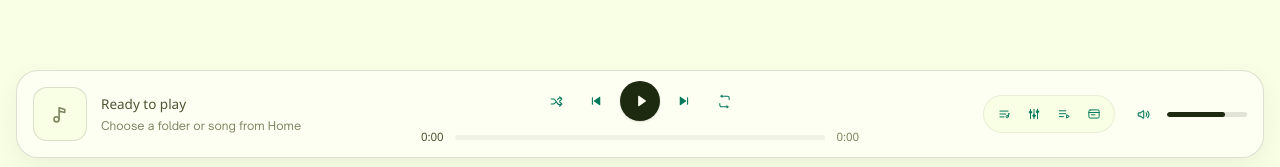
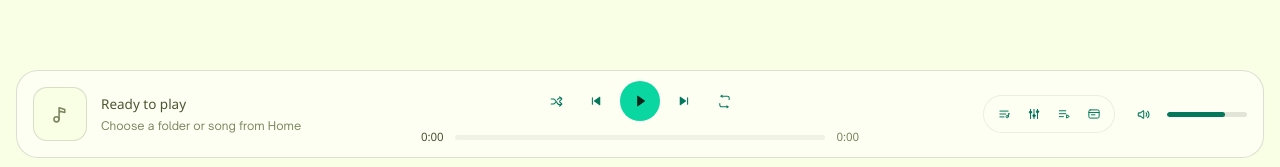
Before and after one commit to shohail-mahmud/vesper, a React (Vite) app: page / in a window 1280 px wide. Shown: the part 630-797 px from the top of the page. Built offline with nearby package versions, Linux system fonts and the light colour scheme; a web font is replaced by a local one.

Commit message:
Update PlayerBar.tsx

```diff
--- a/src/components/PlayerBar.tsx
+++ b/src/components/PlayerBar.tsx
@@ -66,7 +66,7 @@ export function PlayerBar() {
 
   return (
     <footer aria-label="Now playing" className="shrink-0 bg-paper px-4 pt-1.5 pb-3 select-none">
-      <div className="mx-auto flex max-w-[1440px] items-center justify-between gap-5 rounded-[22px] border-[1.5px] border-rule bg-paper-2 px-4 py-2.5 shadow-[0_8px_28px_rgba(0,0,0,0.06)]">
+      <div className="mx-auto flex max-w-[1440px] items-center justify-between gap-5 rounded-[22px] border-[1.5px] border-rule bg-paper-2 px-4 py-2.5">
         {/* 1. Left: Interactive Cover Art + Song Title & Artist */}
         <div className="flex min-w-0 flex-1 items-center gap-3.5">
           <div ref={coverRef} className="relative shrink-0">
@@ -110,7 +110,7 @@ export function PlayerBar() {
             {coverMenuOpen && track && (
               <div
                 role="menu"
-                className="rise absolute bottom-[62px] left-0 z-50 w-44 overflow-hidden rounded-[12px] border-[1.5px] border-[var(--tile-outline)] bg-paper-2 p-1 shadow-[0_14px_34px_rgba(0,0,0,0.18)]"
+                className="rise absolute bottom-[62px] left-0 z-50 w-44 overflow-hidden rounded-[12px] border-[1.5px] border-[var(--tile-outline)] bg-paper-2 p-1"
               >
                 <button
                   type="button"
@@ -184,13 +184,10 @@ export function PlayerBar() {
               aria-label="Shuffle"
               title={playback.shuffle ? "Shuffle enabled" : "Shuffle off"}
               className={`icon-btn relative h-8 w-8 ${
-                playback.shuffle ? "bg-[var(--surface-hover)] text-ink" : "text-ink-3"
+                playback.shuffle ? "bg-accent-soft text-accent-ink" : "text-ink-3"
               }`}
             >
               <I.Shuffle size={15} />
-              {playback.shuffle && (
-                <span className="absolute bottom-1 h-1 w-1 rounded-full bg-ink" />
-              )}
             </button>
 
             <button
@@ -198,7 +195,7 @@ export function PlayerBar() {
               onClick={() => void previous()}
               aria-label="Previous track"
               title="Previous track"
-              className="icon-btn h-8 w-8 text-ink"
+              className="icon-btn h-8 w-8 text-accent-ink"
             >
               <I.Prev size={16} />
             </button>
@@ -208,9 +205,9 @@ export function PlayerBar() {
               onClick={() => void togglePlay()}
               aria-label={playing ? "Pause" : "Play"}
               title={playing ? "Pause (Space)" : "Play (Space)"}
-              className="flex h-10 w-10 cursor-pointer items-center justify-center rounded-full bg-[var(--tile-outline)] text-paper-2 shadow-sm transition-transform hover:scale-[1.04] active:scale-[0.97]"
+              className="flex h-10 w-10 cursor-pointer items-center justify-center rounded-full bg-accent text-accent-on transition-all hover:bg-accent-hover hover:scale-[1.04] active:scale-[0.97]"
             >
-              {playing ? <I.Pause size={18} /> : <I.Play size={18} className="translate-x-[1px]" />}
+              {playing ? <I.Pause size={18} /> : <I.Play size={18} />}
             </button>
 
             <button
@@ -218,7 +215,7 @@ export function PlayerBar() {
               onClick={() => void next()}
               aria-label="Next track"
               title="Next track"
-              className="icon-btn h-8 w-8 text-ink"
+              className="icon-btn h-8 w-8 text-accent-ink"
             >
               <I.Next size={16} />
             </button>
@@ -230,7 +227,7 @@ export function PlayerBar() {
               aria-label={`Repeat: ${playback.repeat}`}
               title={`Repeat: ${playback.repeat}`}
               className={`icon-btn relative h-8 w-8 ${
-                playback.repeat !== "off" ? "bg-[var(--surface-hover)] text-ink" : "text-ink-3"
+                playback.repeat !== "off" ? "bg-accent-soft text-accent-ink" : "text-ink-3"
               }`}
             >
               {playback.repeat === "one" ? <I.RepeatOne size={15} /> : <I.Repeat size={15} />}
@@ -271,13 +268,13 @@ export function PlayerBar() {
             >
               <div className="relative h-[5px] w-full overflow-hidden rounded-full bg-ink/12 transition-all group-hover:h-[6px]">
                 <div
-                  className="h-full rounded-full bg-[var(--tile-outline)] transition-[width] duration-75"
+                  className="h-full rounded-full bg-accent-ink transition-[width] duration-75"
                   style={{ width: `${progressPct}%` }}
                 />
               </div>
               {track && (
                 <span
-                  className="pointer-events-none absolute h-3 w-3 -translate-x-1/2 rounded-full bg-[var(--tile-outline)] opacity-0 shadow transition-opacity group-hover:opacity-100"
+                  className="pointer-events-none absolute h-3 w-3 -translate-x-1/2 rounded-full bg-accent-ink opacity-0 shadow transition-opacity group-hover:opacity-100"
                   style={{ left: `${progressPct}%` }}
                 />
               )}
@@ -291,14 +288,14 @@ export function PlayerBar() {
 
         {/* 3. Right: Clean Utility Pill Strip + Smooth Volume Bar */}
         <div className="flex flex-1 items-center justify-end gap-2">
-          <div className="flex items-center gap-0.5 rounded-full border border-rule-soft bg-paper px-1.5 py-1">
+          <div className="flex items-center gap-0.5 rounded-full border border-rule-soft bg-paper-2 px-1.5 py-1">
             <button
               type="button"
               onClick={() => setDrawer("lyrics")}
               aria-pressed={drawer === "lyrics"}
               aria-label="Lyrics panel"
               title="Synced Lyrics (L)"
-              className={`icon-btn h-7 w-7 ${drawer === "lyrics" ? "bg-paper-2 text-ink shadow-xs" : ""}`}
+              className={`icon-btn h-7 w-7 ${drawer === "lyrics" ? "bg-accent-soft text-accent-ink" : ""}`}
             >
               <I.Lyrics size={14} />
             </button>
@@ -309,11 +306,11 @@ export function PlayerBar() {
               aria-pressed={drawer === "eq"}
               aria-label="10-Band Equalizer"
               title="10-Band Equalizer (E)"
-              className={`icon-btn relative h-7 w-7 ${drawer === "eq" ? "bg-paper-2 text-ink shadow-xs" : ""}`}
+              className={`icon-btn relative h-7 w-7 ${drawer === "eq" ? "bg-accent-soft text-accent-ink" : ""}`}
             >
               <I.Sliders size={14} />
               {playback.eq.enabled && (
-                <span className="absolute top-1 right-1 h-1.5 w-1.5 rounded-full bg-ink" />
+                <span className="absolute top-0.5 right-0.5 h-1.5 w-1.5 rounded-full bg-accent-ink" />
               )}
             </button>
 
@@ -323,7 +320,7 @@ export function PlayerBar() {
               aria-pressed={drawer === "queue"}
               aria-label="Play Queue"
               title="Up Next Queue (Q)"
-              className={`icon-btn h-7 w-7 ${drawer === "queue" ? "bg-ink text-paper shadow-xs" : ""}`}
+              className={`icon-btn h-7 w-7 ${drawer === "queue" ? "bg-accent-soft text-accent-ink" : ""}`}
             >
               <I.Queue size={14} />
             </button>
@@ -332,9 +329,9 @@ export function PlayerBar() {
               type="button"
               onClick={() => setWidget({ visible: !widget.visible })}
               aria-pressed={widget.visible}
-              aria-label="Toggle round desktop mini-player"
+              aria-label="Toggle desktop mini-player"
               title="Toggle round floating desktop widget"
-              className={`icon-btn h-7 w-7 ${widget.visible ? "bg-ink text-paper shadow-xs" : ""}`}
+              className={`icon-btn h-7 w-7 ${widget.visible ? "bg-accent-soft text-accent-ink" : ""}`}
             >
               <I.Panel size={14} />
             </button>
@@ -374,12 +371,12 @@ export function PlayerBar() {
             >
               <div className="relative h-[5px] w-full overflow-hidden rounded-full bg-ink/12 transition-all group-hover:h-[6px]">
                 <div
-                  className="h-full rounded-full bg-[var(--tile-outline)]"
+                  className="h-full rounded-full bg-accent-ink"
                   style={{ width: `${volumePct}%` }}
                 />
               </div>
               <span
-                className="pointer-events-none absolute h-2.5 w-2.5 -translate-x-1/2 rounded-full bg-[var(--tile-outline)] opacity-0 shadow transition-opacity group-hover:opacity-100"
+                className="pointer-events-none absolute h-2.5 w-2.5 -translate-x-1/2 rounded-full bg-accent-ink opacity-0 shadow transition-opacity group-hover:opacity-100"
                 style={{ left: `${volumePct}%` }}
               />
             </div>
```
